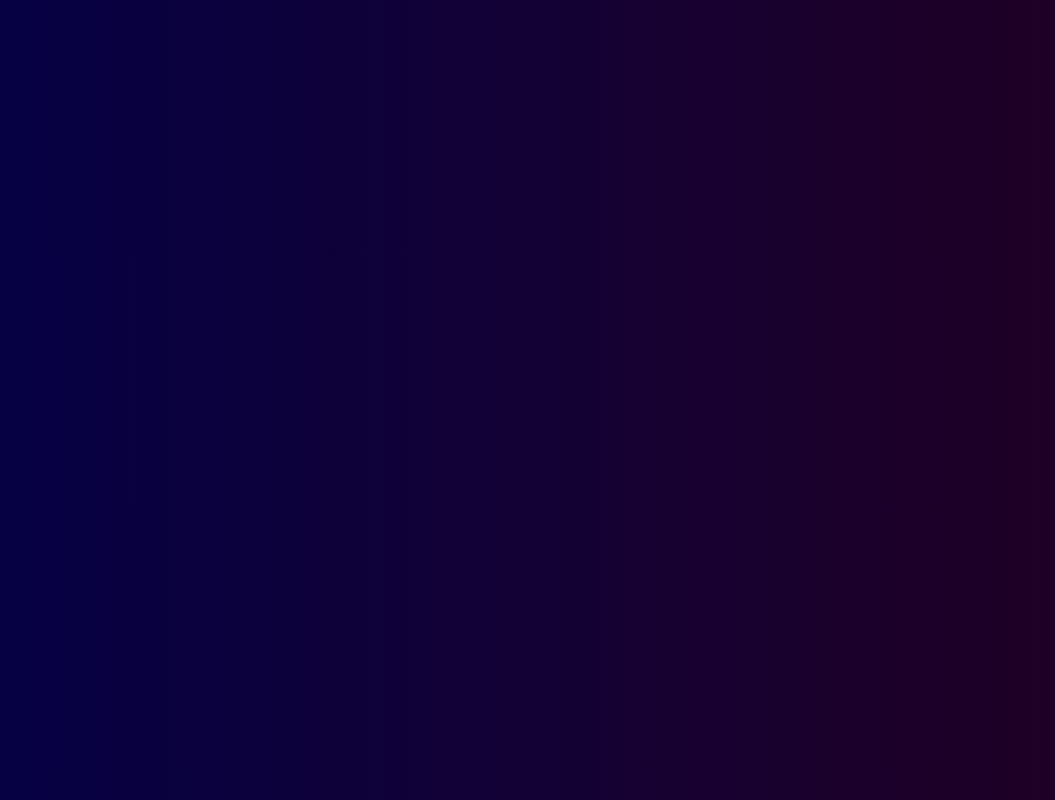
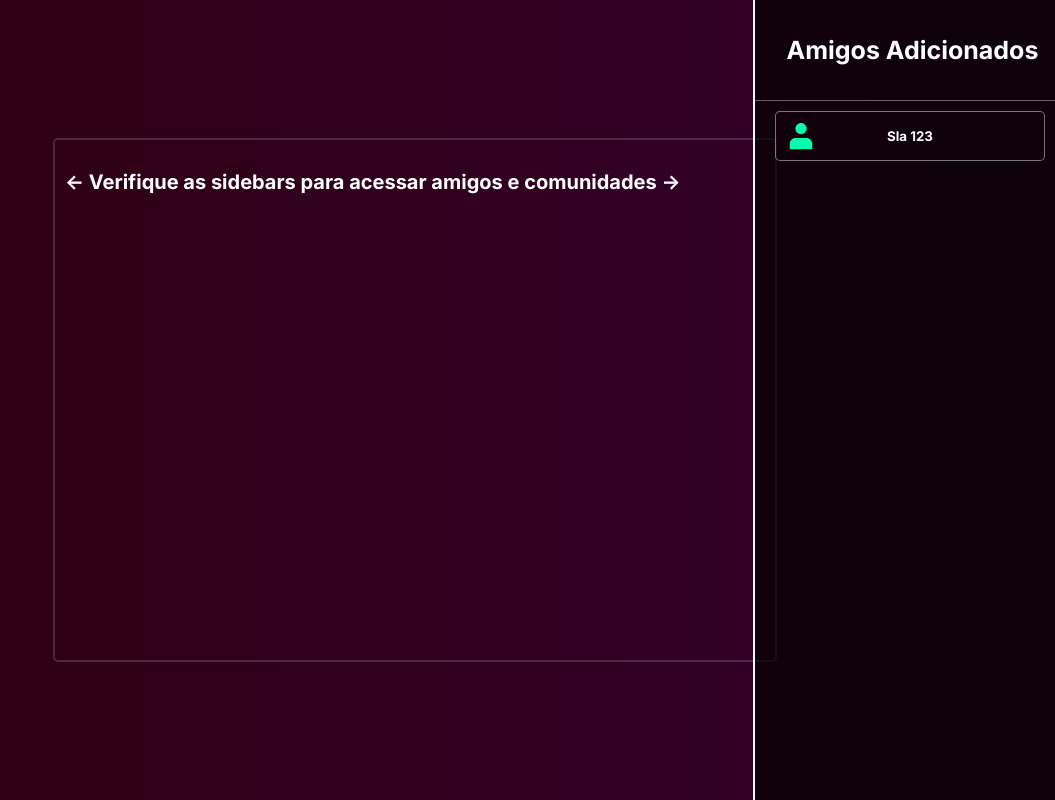
Before and after one commit to Matheusn2603/DeltApp, a React (Vite) app: page /myMessages in a window 1280 px wide. Before the commit this address had no page. Shown: the whole page, without its empty margins (225-1280 px from the left). Built offline with nearby package versions, Linux system fonts and the light colour scheme.

Commit message:
Interface de mensagens 0.5

```diff
--- a/src/app/App.jsx
+++ b/src/app/App.jsx
@@ -4,6 +4,7 @@ import Index from "../routes/main";
 import Cadastro from "../routes/cadastrar/cadastro";
 import Login from "../routes/login/login";
 import Home from "../routes/home/home";
+import MyMessages from "../routes/myMessages/myMessages";
 
 export default function App(){
   return (
@@ -13,6 +14,7 @@ export default function App(){
         <Route path='/cadastrar' element={<Cadastro/>}/>
         <Route path='/login' element={<Login/>}/>
         <Route path='/home' element={<Home/>}/>
+        <Route path='/myMessages' element={<MyMessages/>}/>
       </Routes>
     </BrowserRouter>
   );
--- /dev/null
+++ b/src/components/pages/myMessages/friendUser/friendUser.css
@@ -0,0 +1,25 @@
+.friendUser{
+    position: relative;
+    left: 10px;
+    width: 90%;
+    height: 50px;
+    flex-shrink: 0;
+    background-color: transparent;
+    border: 1px solid rgba(255, 255, 255, 0.449);
+    border-radius: 5px;
+    background-image: url('../../../../assets/svgs/user.svg');
+    background-repeat: no-repeat;
+    background-position: left center;
+    background-size: 30px;
+    background-position: 10px;
+    font-weight: bold;
+    cursor: pointer;
+}
+
+.friendUser:hover{
+    border: 1px solid aquamarine;
+}
+
+.friendUser:active{
+    border: 1px solid white;
+}
--- /dev/null
+++ b/src/components/pages/myMessages/friendUser/friendUser.jsx
@@ -0,0 +1,11 @@
+import './friendUser.css';
+
+export default function FriendUser({name, onSelect}){
+    return (
+        <button className='friendUser'
+            onClick={ () => {
+                onSelect(name)
+            }}
+        > {name} </button>
+    )
+}
--- /dev/null
+++ b/src/components/pages/myMessages/message/message.css
@@ -0,0 +1,31 @@
+.messageDiv{
+    padding: 10px;
+    position: relative;
+    min-height: 50px;
+    width: 200px;
+    border-radius: 15px;
+    flex-shrink: 0;
+}
+
+.me{
+    margin-left: auto;
+    background-color: aquamarine;
+}
+
+.other{
+    margin-right: auto;
+    background-color: rgb(255, 0, 93);
+}
+
+.messageDiv p{
+    color: black;
+    font-weight: bold;
+    text-align: justify;
+    white-space: normal;
+    word-wrap: break-word;
+}
+
+.messageDiv > p {
+    color: black;
+    font-weight: 700;
+}
--- /dev/null
+++ b/src/components/pages/myMessages/message/message.jsx
@@ -0,0 +1,13 @@
+import './message.css';
+
+export default function Message({type, text}){
+    //type pode ser me ou other
+
+    return(
+        <div className={`messageDiv ${type}`}>
+            <p>
+               {text}
+            </p>
+        </div>
+    );
+}
--- /dev/null
+++ b/src/components/pages/myMessages/usersSideBar/usersSideBar.css
@@ -0,0 +1,79 @@
+.userSideBar{
+    position: relative;
+    display: flex;
+    flex-direction: column;
+    background-color: #000000af;
+    border-left: 2px solid white;
+    position: fixed;
+    right: 0;
+    height: 100%;
+    width: 300px;
+    z-index: 999;
+    transition: right 0.5s ease;
+}
+
+.pushUserSideBarBtn{
+    display: none;
+    height: 50px;
+    width: 50px;
+    position: absolute;
+    top: 50%;
+    left: -25px;
+    transform: translateY(-50%);
+    border-radius: 50%;
+    background-color: rgb(255, 0, 98);
+    border: none;
+    font-weight: bold;
+    font-size: 20px;
+    z-index: 1000;
+}
+
+.userSdBarHeader{
+    display: flex;
+    justify-content: center;
+    align-items: center;
+    height: 100px;
+    width: 100%;
+    border-bottom: 1px solid rgba(255, 255, 255, 0.366);
+}
+
+.userFriendsDiv{
+    display: flex;
+    flex-direction: column;
+    gap: 10px;
+    height: 600px;
+    width: 100%;
+    padding: 10px;
+    overflow-y: auto;
+}
+
+@media (max-width: 1250px) {
+    .userSideBar {
+        padding: 0px;
+        right: -280px;
+    }
+
+    .userSideBar.opened {
+        right: 0;
+    }
+
+    .userSideBar.closed {
+        right: -280px;
+    }
+
+    .pushUserSideBarBtn {
+        display: flex;
+        justify-content: center;
+        align-items: center;
+    }
+
+    .userSdBarHeader{
+        position: relative;
+        flex-shrink: 0;
+    }
+
+}
+
+.userSideBar.opened .pushUserSideBarBtn {
+    transform: rotate(180deg);
+}
--- /dev/null
+++ b/src/components/pages/myMessages/usersSideBar/usersSideBar.jsx
@@ -0,0 +1,30 @@
+import './usersSideBar.css';
+import { useState } from 'react';
+
+import FriendUser from '../friendUser/friendUser';
+
+export default function UserSideBar({selectName}){
+    const [openSideBar, setOpenSideBar] = useState('closed');
+
+    return (
+        <div className={`userSideBar ${openSideBar}`}>
+            <button className="pushUserSideBarBtn"
+                onClick={() => {
+                    if(openSideBar == 'closed'){
+                        setOpenSideBar('opened');
+                    }else{
+                        setOpenSideBar('closed');
+                    }
+                }}
+            > {'<'} </button>
+
+            <div className="userSdBarHeader">
+                <p style={{fontWeight: 'bold', fontSize: '25px', marginLeft: '15px'}}> Amigos Adicionados</p>
+            </div>
+
+            <div className="userFriendsDiv">
+                <FriendUser name={"Sla 123"} onSelect={selectName}/>
+            </div>
+        </div>
+    );
+}
--- a/src/routes/myMessages/myMessages.css
+++ b/src/routes/myMessages/myMessages.css
@@ -0,0 +1,156 @@
+.bodyMessages{
+    display: flex;
+    justify-content: center;
+    align-items: center;
+    height: 100dvh;
+    width: 100vw;
+    overflow-y: hidden;
+}
+
+.chatDiv{
+    display: flex;
+    justify-content: center;
+    align-items: center;
+    flex-direction: column;
+    position: relative;
+    padding: 30px;
+    height: 100%;
+    width: 60%;
+}
+
+.chatHeader{
+    height: 100px;
+    width: 100%;
+    display: flex;
+    align-items: center;
+    margin-left: 30px;
+}
+
+.chatBody{
+    display: flex;
+    justify-content: center;
+    align-items: center;
+    height: 700px;
+    width: 90%;
+    overflow-y: hidden;
+    border: 1px solid rgba(255, 255, 255, 0.397);
+    border-radius: 5px;
+}
+
+.chatMain{
+    display: flex;
+    flex-direction: column;
+    position: relative;
+    height: 90%;
+    width: 92%;
+    padding: 20px;
+    gap: 20px;
+    overflow-y: auto;
+    overflow-x: hidden;
+}
+
+.sendMessageDiv{
+    display: flex;
+    justify-content: center;
+    align-items: center;
+    gap: 30px;
+    height: 100px;
+    width: 100%;
+}
+
+.sendMessageInpt{
+    height: 50px;
+    width: 80%;
+    background: none;
+    outline: none;
+    border: 1px solid rgba(255, 255, 255, 0.397);
+    border-radius: 5px;
+    text-indent: 30px;
+    font-size: 15px;
+    background-position: 97%;
+    background-size: 20px;
+    background-repeat: no-repeat;
+    background-image: url('../../assets/svgs/paper-plane.svg');
+}
+
+.profileFriend{
+    height: 50px;
+    width: 50px;
+    border: 2px solid #00ff8c;
+    border-radius: 50%;
+    margin-left: 25px;
+    background-size: 40px;
+    background-repeat: no-repeat;
+    background-position: center;
+    background-image: url('../../assets/svgs/user.svg');
+}
+
+.sendBtn{
+    height: 55px;
+    width: 100px;
+    outline: none;
+    background-color: transparent;
+    border: 2px solid rgb(255, 0, 98);
+    border-radius: 5px;
+    font-weight: bold;
+    transition: transform 0.2s ease;
+}
+
+.sendBtn:hover{
+    background-color: rgb(255, 0, 98);
+    cursor: pointer;
+    color: black;
+    transform: scale(1.1);
+}
+
+.sendBtn:active{
+    background: transparent;
+    color: white;
+}
+
+.warnMsgs{
+    padding: 10px;
+    height: 500px;
+    width: 700px;
+    border: 2px solid rgba(255, 255, 255, 0.152);
+    border-radius: 5px;
+}
+
+.warnMsgs p{
+    font-weight: 700;
+    font-size: 20px;
+}
+
+@media (max-width: 963px) {
+    .chatDiv{
+        width: 80%;
+    }
+}
+
+@media (max-width: 763px) {
+    .chatHeader{
+        position: relative;
+        top: 40px;
+    }
+
+    .sendMessageDiv{
+        margin-bottom: 20px;
+    }
+
+    .chatDiv{
+        gap: 40px;
+    }
+}
+
+.chatMain::-webkit-scrollbar {
+    height: 15px;
+}
+
+.chatMain::-webkit-scrollbar-track {
+    background: transparent;
+}
+
+.chatMain::-webkit-scrollbar-thumb {
+    background: rgb(255, 0, 93);
+    border-radius: 20px;
+}
--- a/src/routes/myMessages/myMessages.jsx
+++ b/src/routes/myMessages/myMessages.jsx
@@ -0,0 +1,56 @@
+import './myMessages.css';
+import Message from '../../components/pages/myMessages/message/message';
+import UserSideBar from '../../components/pages/myMessages/usersSideBar/usersSideBar.jsx';
+
+import { useState } from 'react';
+
+export default function MyMessages() {
+    const [selectedUserName, setSelectedUserName] = useState('');
+
+    function handleSendMessage(e) {
+        e.preventDefault();
+    }
+
+    return (
+        <div className="bodyMessages">
+            <UserSideBar selectName={setSelectedUserName} />
+
+            {selectedUserName !== '' && (
+                <div className="chatDiv">
+                    <div className="chatHeader" style={{ marginTop: '6px' }}>
+                        <div className="profileFriend"></div>
+                        <p style={{ fontWeight: 'bold', fontSize: '25px', marginLeft: '15px' }}>
+                            {selectedUserName}
+                        </p>
+                    </div>
+
+                    <div className="chatBody">
+                        <div className="chatMain">
+                            <Message type="me" text="Oi" />
+                            <Message type="other" text="Fala" />
+                            <Message type="me" text="Nada nam" />
+                            <Message type="other" text="Se lasque" />
+                            <Message type="other" text="Block" />
+                        </div>
+                    </div>
+
+                    <form className="sendMessageDiv" onSubmit={handleSendMessage}>
+                        <input
+                            className="sendMessageInpt"
+                            placeholder="Digite uma mensagem..."
+                        />
+                        <button type="submit" className="sendBtn">
+                            Enviar
+                        </button>
+                    </form>
+                </div>
+            )}
+
+            {selectedUserName == '' &&(
+                <div className='warnMsgs'>
+                    <p> {'<- Verifique as sidebars para acessar amigos e comunidades ->'}</p>
+                </div>
+            )}
+        </div>
+    );
+}
```
Also changed, not shown: src/assets/svgs/paper-plane.svg (added).
